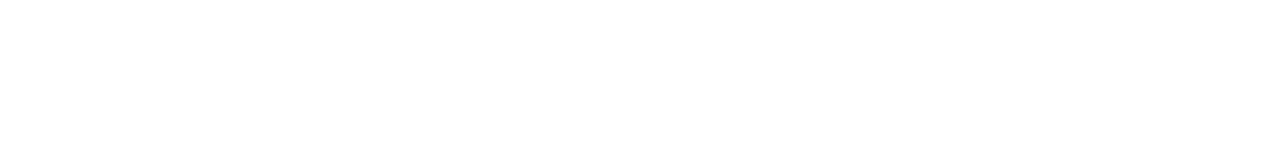
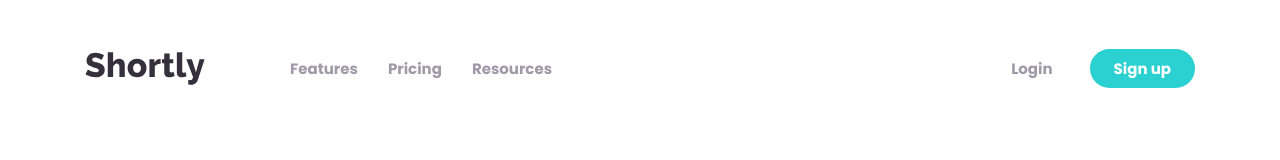
Before and after one commit to ffozilbek/shortly-url, a plain HTML site: page index.html in a window 1280 px wide. Drawn offline with Linux system fonts and the light colour scheme.

Commit message:
Add site header

```diff
--- a/css/style.css
+++ b/css/style.css
@@ -1,7 +1,7 @@
 /* CUSTOM PROPS */
 :root {
     --font-color: #9E9AA8;
-    --heading-color: #34313D;
+    --font-color-dark: #34313D;
     --accent-color: #2BD0D0;
     --accent-color-hover: #9AE3E3;
     --dark-bg: #232127;
@@ -68,6 +68,7 @@
 img {
     max-width: 100%;
     height: auto;
+    display: flex;
 }
 
 /* CONTAINER */
@@ -79,3 +80,90 @@
     margin-left: auto;
     margin-right: auto;
 }
+
+/* HEADER */
+.header {
+    padding: 40px 0px;
+    line-height: normal;
+    font-weight: 700;
+}
+.header__container {
+    display: flex;
+    align-items: center;
+}
+.header__logo {
+    margin-right: 45px;
+}
+.logo {
+   display: inline-block;
+   flex-shrink: 0;
+}
+.logo__img {
+    display: block;
+    object-fit: contain;
+    width: 120px;
+    height: 33px;
+}
+.header__nav {
+    margin-right: auto;
+}
+.sitenav {
+}
+.sitenav__list {
+    display: flex;
+    list-style: none;
+}
+.sitenav__item:not(:last-child) {
+    margin-right: 30px;
+}
+.sitenav__link {
+    font-size: 15px;
+    text-decoration: none;
+    color:var(--font-color);
+    transition: color 0.2s ease;
+}
+.sitenav__link:hover {
+    color: var(--font-color-dark);
+}
+.header__auth {
+    display: flex;
+    align-items: center;
+    margin-left: 45px;
+}
+.header__login-link {
+    font-size: 15px;
+    text-decoration: none;
+    color:var(--font-color);
+    transition: color 0.2s ease;
+    margin-right: 37px;
+}
+.header__login-link:hover {
+    color: var(--font-color-dark);
+}
+.button {
+    text-decoration: none;
+    background-color: var(--accent-color);
+    font-size: 20px;
+    padding: 14px 40px;
+    border-radius: 28px;
+    color: var(--body-bg);
+    transition: background-color 0.2s ease;
+
+}
+.button:hover {
+    background-color: var(--accent-color-hover);
+}
+.button--small {
+    font-size: 15px;
+    padding: 8px 24px;
+}
+.button--small-retangle {
+    font-size: 20px;
+    padding: 18px 40px;
+    border-radius: 10px;
+}
+.button--small-retangle-small {
+    padding: 10px 31px 7px;
+    font-size: 15px;
+    border-radius: 10px;
+}
--- a/index.html
+++ b/index.html
@@ -10,6 +10,32 @@
 </head>
 
 <body>
+    <!-- HEADER -->
+    <header class="header">
+        <div class="header__container container">
+            <a class="header__logo logo" href="#">
+                <img class="logo__img" src="./img/shortly.svg" alt="logo sortly" width="120" height="33">
+            </a>
+            <div class="header__nav sitenav">
+                <ul class="sitenav__list">
+                    <li class="sitenav__item">
+                        <a class="sitenav__link" href="#">Features</a>
+                    </li>
+                    <li class="sitenav__item">
+                        <a class="sitenav__link" href="#">Pricing</a>
+                    </li>
+                    <li class="sitenav__item">
+                        <a class="sitenav__link" href="#">Resources</a>
+                    </li>
+                </ul>
+            </div>
+            <div class="header__auth">
+                <a class="header__login-link" href="#">Login</a>
+                <a href="" class="button button--small">Sign up</a>
+            </div>
+        </div>
+    </header>
+
     <script src="./js/script.js"></script>
 </body>
 
```
Also changed, not shown: img/shortly.svg (added).
